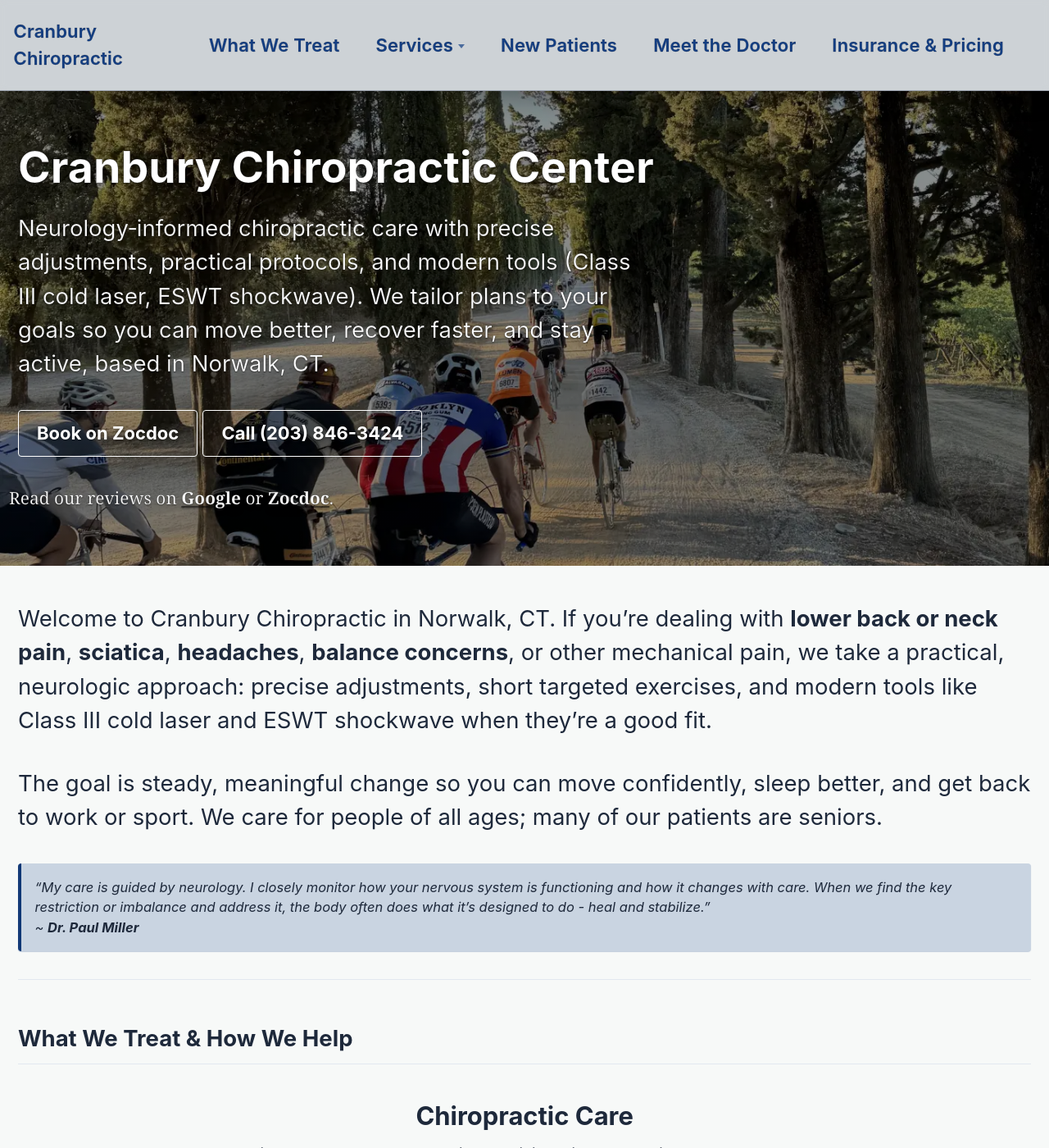
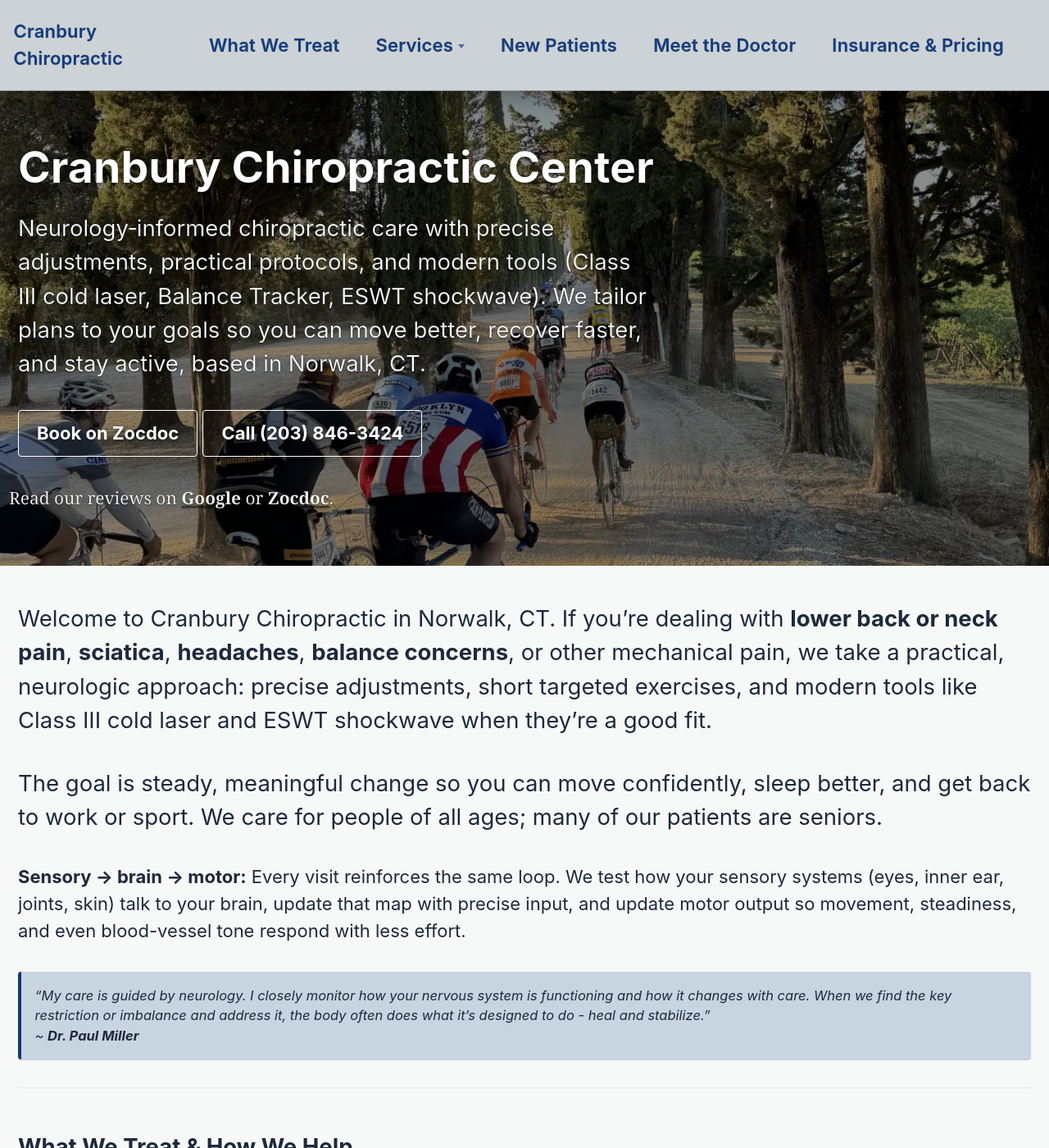
Before and after one commit to millerms/CranburyChiropractic, a Jekyll site: the page built from index.md, in a window 1280 px wide and 1400 px high. Shown: the whole window at 82% size. Built offline with Jekyll 4.4.1, drawn with Linux system fonts in a browser that asks for light colours; cached includes are drawn as plain includes; the list of posts is cut into pages by our own code.

Commit message:
chore(content): thread sensory-brain-motor messaging

```diff
--- a/index.md
+++ b/index.md
@@ -2,7 +2,7 @@
 layout: splash
 title: "Cranbury Chiropractic Center"
 author_profile: false
-excerpt: "Neurology‑informed chiropractic care with precise adjustments, practical protocols, and modern tools (Class III cold laser, ESWT shockwave). We tailor plans to your goals so you can move better, recover faster, and stay active, based in Norwalk, CT."
+excerpt: "Neurology‑informed chiropractic care with precise adjustments, practical protocols, and modern tools (Class III cold laser, Balance Tracker, ESWT shockwave). We tailor plans to your goals so you can move better, recover faster, and stay active, based in Norwalk, CT."
 image: "/assets/images/biking-italy.webp"
 classes: hero-home
 permalink: /
@@ -77,6 +77,9 @@ Welcome to Cranbury Chiropractic in Norwalk, CT. If you’re dealing with **lowe
 
 The goal is steady, meaningful change so you can move confidently, sleep better, and get back to work or sport. We care for people of all ages; many of our patients are seniors.
 </div>
+
+**Sensory → brain → motor:** Every visit reinforces the same loop. We test how your sensory systems (eyes, inner ear, joints, skin) talk to your brain, update that map with precise input, and update motor output so movement, steadiness, and even blood-vessel tone respond with less effort.
+{: .reveal .reveal--up }
 
 
 > “My care is guided by neurology. I closely monitor how your nervous system is functioning and how it changes with care. When we find the key restriction or imbalance and address it, the body often does what it’s designed to do - heal and stabilize.”
```
Also changed, not shown: _pages/doctor.md (+1 -1 lines), _pages/new-patients.md (+3 -0 lines), _pages/services.md (+3 -0 lines), _pages/treat.md (+3 -0 lines).
